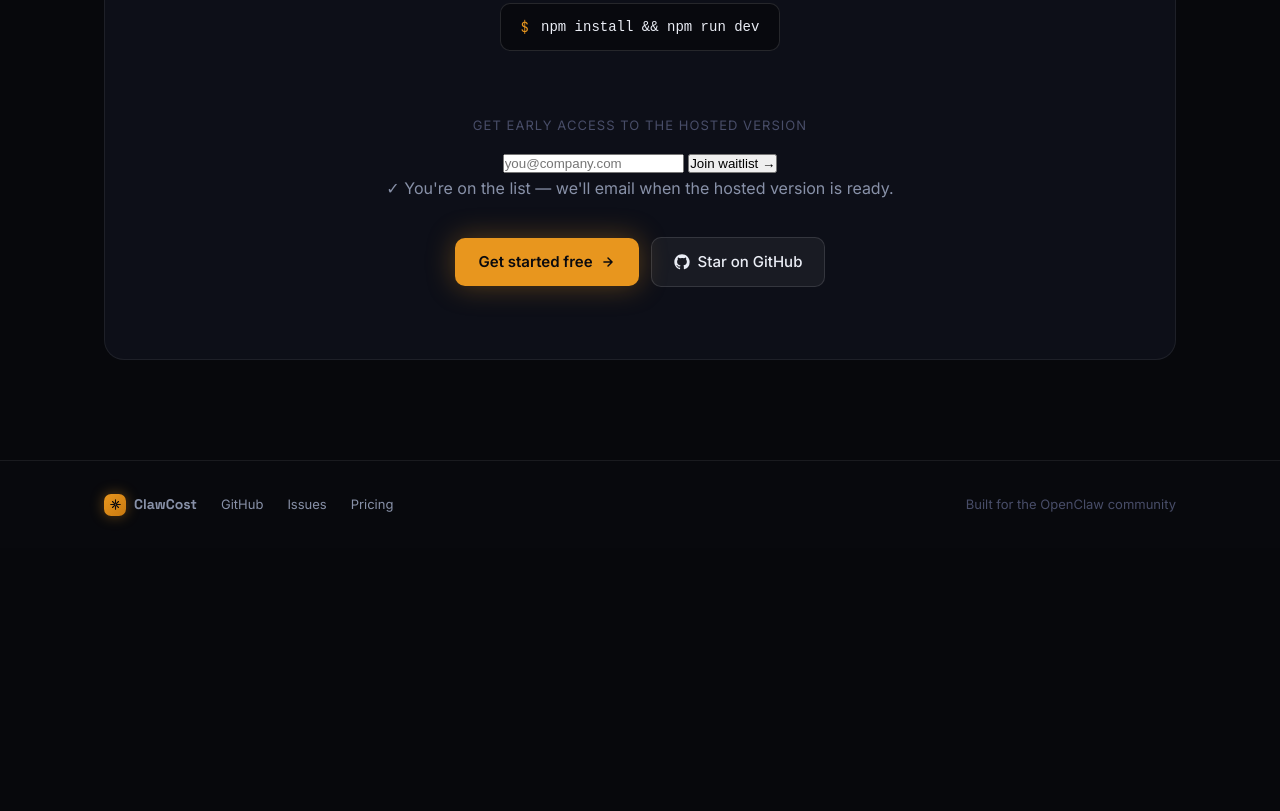
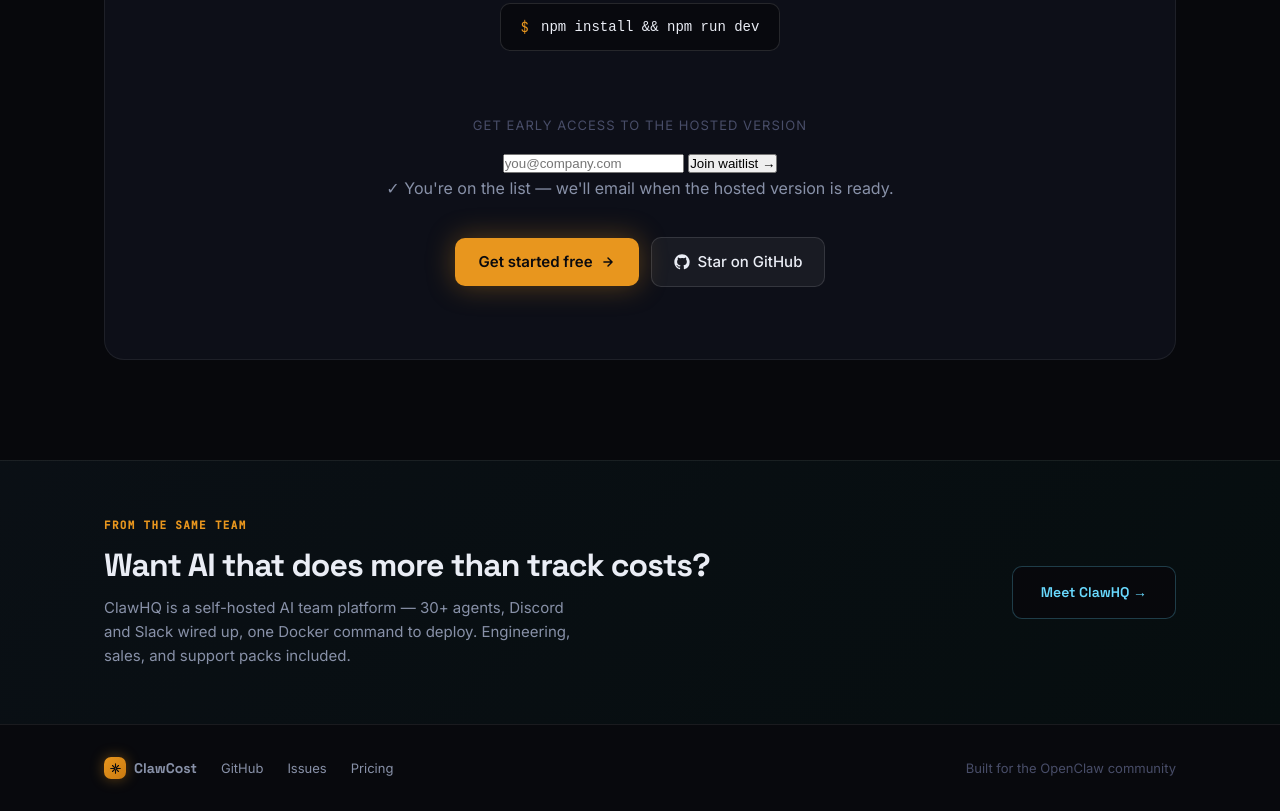
Before and after one commit to ModologyStudiosLLC/clawcost, a website: page landing/index.html in a window 1280 px wide. Shown: the part 5134-5945 px from the top of the page. Before the commit the page ends 5682 px from the top, so only its background shows below. Drawn offline with Linux system fonts and the light colour scheme.

Commit message:
Add ClawHQ pipeline banner above footer
Converts ClawCost visitors who want more than cost tracking into ClawHQ
leads — minimal, non-intrusive banner with a single CTA.

Co-Authored-By: Claude Sonnet 4.6 <noreply@anthropic.com>

```diff
--- a/landing/index.html
+++ b/landing/index.html
@@ -319,6 +319,15 @@ section { position: relative; z-index: 1; }
 .install-block { display: inline-flex; align-items: center; gap: 12px; background: #08090e; border: 1px solid var(--border2); border-radius: 10px; padding: 12px 20px; font-family: 'JetBrains Mono', monospace; font-size: 14px; color: var(--text); cursor: pointer; user-select: none; transition: border-color 0.2s, background 0.2s; margin-bottom: 32px; }
 .install-block:hover { border-color: rgba(232,150,30,0.4); background: rgba(232,150,30,0.03); }
 .install-block span { color: var(--brand); }
+/* ─── ClawHQ Banner ──────────────────────────────────────────────────────── */
+.clawhq-banner { position: relative; z-index: 1; border-top: 1px solid var(--border); background: linear-gradient(135deg, rgba(105,218,255,0.04) 0%, rgba(0,212,126,0.03) 100%); padding: 56px 0; }
+.clawhq-banner-inner { display: grid; grid-template-columns: 1fr auto; gap: 48px; align-items: center; }
+.clawhq-banner-label { font-size: 11px; font-weight: 600; letter-spacing: 0.12em; text-transform: uppercase; color: var(--brand); font-family: 'JetBrains Mono', monospace; margin-bottom: 12px; }
+.clawhq-banner-headline { font-family: 'Space Grotesk', sans-serif; font-size: clamp(22px, 2.5vw, 34px); font-weight: 700; letter-spacing: -0.03em; color: var(--text); line-height: 1.15; margin-bottom: 12px; }
+.clawhq-banner-sub { font-size: 15px; color: var(--text2); line-height: 1.6; max-width: 480px; }
+.clawhq-banner-cta { display: inline-flex; align-items: center; gap: 8px; padding: 14px 28px; background: var(--bg); border: 1px solid rgba(105,218,255,0.25); border-radius: 10px; font-size: 14px; font-weight: 600; color: #69daff; text-decoration: none; font-family: 'Space Grotesk', sans-serif; transition: border-color 0.2s, background 0.2s, box-shadow 0.2s; white-space: nowrap; flex-shrink: 0; }
+.clawhq-banner-cta:hover { border-color: rgba(105,218,255,0.5); background: rgba(105,218,255,0.05); box-shadow: 0 4px 16px rgba(105,218,255,0.12); }
+@media (max-width: 768px) { .clawhq-banner-inner { grid-template-columns: 1fr; gap: 24px; } }
 /* ─── Footer ─────────────────────────────────────────────────────────────── */
 footer { position: relative; z-index: 1; border-top: 1px solid var(--border); padding: 32px 0; background: rgba(255,255,255,0.008); }
 .footer-inner { display: flex; align-items: center; gap: 24px; }
@@ -751,6 +760,22 @@ footer { position: relative; z-index: 1; border-top: 1px solid var(--border); pa
   </div>
 </section>
 
+<!-- ClawHQ Banner -->
+<div class="clawhq-banner">
+  <div class="container">
+    <div class="clawhq-banner-inner">
+      <div>
+        <div class="clawhq-banner-label">From the same team</div>
+        <div class="clawhq-banner-headline">Want AI that does more than track costs?</div>
+        <p class="clawhq-banner-sub">ClawHQ is a self-hosted AI team platform — 30+ agents, Discord and Slack wired up, one Docker command to deploy. Engineering, sales, and support packs included.</p>
+      </div>
+      <a href="https://clawhqplatform.com" target="_blank" rel="noopener noreferrer" class="clawhq-banner-cta">
+        Meet ClawHQ →
+      </a>
+    </div>
+  </div>
+</div>
+
 <!-- Footer -->
 <footer>
   <div class="container">
```
